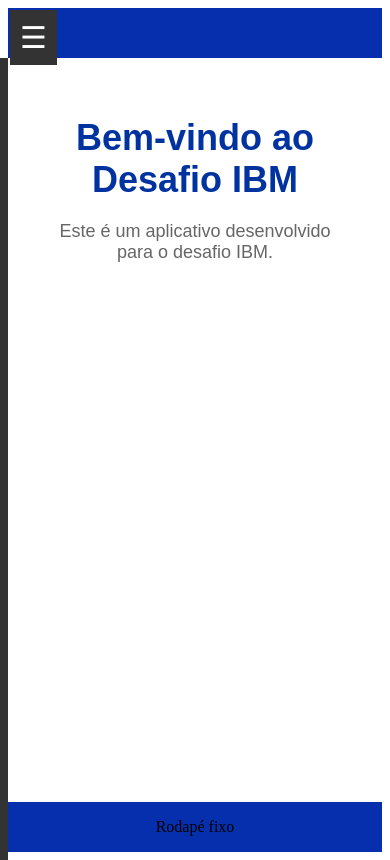
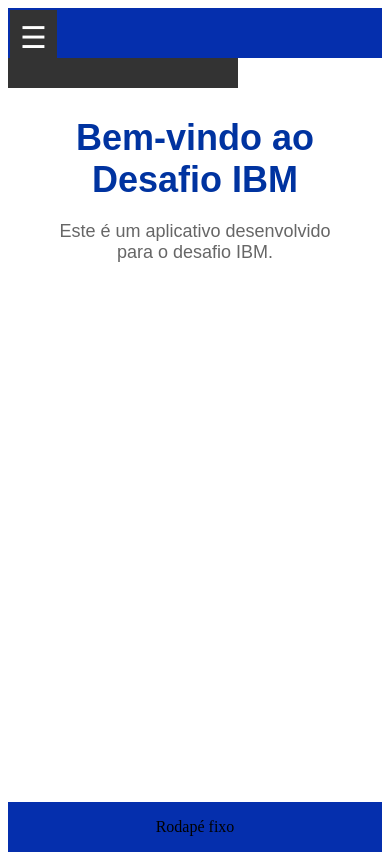
Before and after one commit to allandesenv/desafio-ibm-front, an Angular app in the folder desafio-ibm-app/: page / in a window 390 px wide. Built offline with nearby package versions, Linux system fonts and the light colour scheme.

Commit message:
Initial Commit

```diff
--- a/desafio-ibm-app/src/app/app.component.css
+++ b/desafio-ibm-app/src/app/app.component.css
@@ -45,7 +45,7 @@
   .main-content {
     flex: 1;
     padding: 15px;
-    margin-left: 200px; /* Compensar a largura do menu */
+    margin-left: 100px; /* Compensar a largura do menu */
   }
 
   .footer {
@@ -77,16 +77,14 @@
     }
 
     .menu {
-      transform: translateX(-100%);
+      transform: translateX(0%); /* Esconde o menu para fora da tela */
       position: fixed;
       z-index: 1;
-      width: 100%;
-      height: 100%;
-      background-color: #333; /* Fundo escuro */
+      transition: transform 0.3s ease;
     }
 
     .menu.open {
-      transform: translateX(0);
+      transform: translateX(0); /* Move o menu para dentro da tela */
     }
 
     .main-content {
--- a/desafio-ibm-app/src/app/app.component.html
+++ b/desafio-ibm-app/src/app/app.component.html
@@ -2,7 +2,7 @@
   <div class="top-bar"></div>
 
   <!-- Ícone do menu tipo hambúrguer -->
-  <label for="menu-toggle" class="menu-icon" (click)="toggleMenu()">&#9776;</label>
+  <label class="menu-icon" (click)="toggleMenu()">&#9776;</label>
 
   <div class="content">
     <!-- Adicionando a propriedade isMobile aqui -->
--- a/desafio-ibm-app/src/app/components/menu/menu.component.css
+++ b/desafio-ibm-app/src/app/components/menu/menu.component.css
@@ -1,5 +1,7 @@
+/* Estilos gerais do menu */
 nav {
     flex-direction: column;
+    display: flex; /* Mostra o menu por padrão */
   }
 
   nav.open {
@@ -19,10 +21,10 @@
     background-color: #444; /* Cor ao passar o mouse */
   }
 
-  /* Estilos para o menu no modo mobile */
+  /* Esconde o menu por padrão em telas menores */
   @media (max-width: 600px) {
     nav {
-      display: none; /* Esconde o menu por padrão */
+      display: none; /* Esconde o menu por padrão em telas menores */
     }
 
     nav.open {
```
